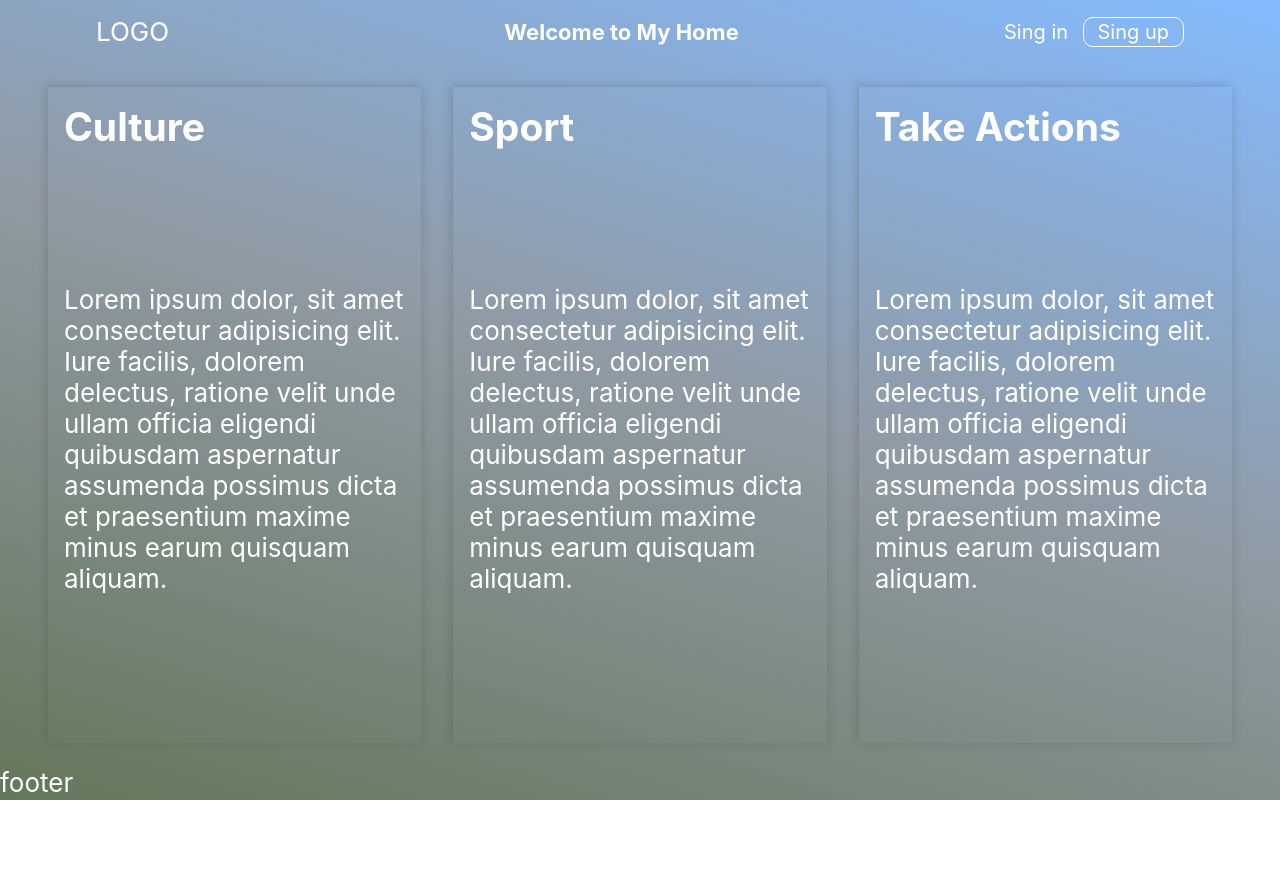
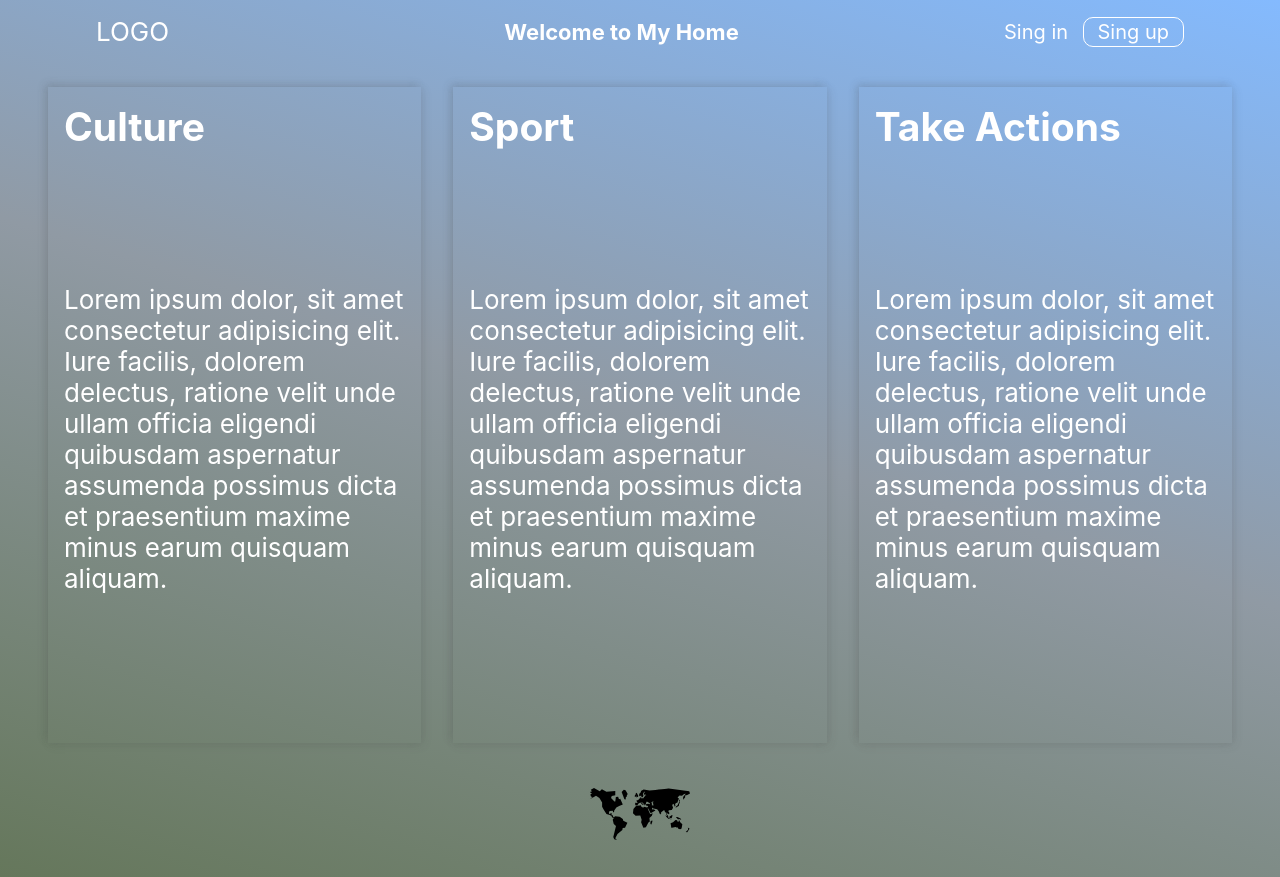
Before and after one commit to EGalinevsky/my-newProject, a React (Create React App) app: page / in a window 1280 px wide. Before the commit the page ends 800 px from the top, so only its background shows below. Built offline with nearby package versions, Linux system fonts and the light colour scheme; no server answers.

Commit message:
add svg for map and add uid to localStorage

```diff
--- a/src/App.css
+++ b/src/App.css
@@ -6,15 +6,24 @@
     rgba(144, 154, 164, 1) 52%,
     rgba(132, 186, 254, 1) 100%
   );
-  min-height: 100vh;
+  min-height: 100%;
   font-size: calc(10px + 2vmin);
+  padding-bottom: 10px;
   color: white;
 }
+/* hak for fill to svg later check */
 * {
   box-sizing: border-box;
+  transition: fill 0.1s linear;
 }
 
-p, h1, h2, h3, h4, a, input {
+p,
+h1,
+h2,
+h3,
+h4,
+a,
+input {
   display: block;
   margin-block-start: 0px;
   margin-block-end: 0px;
@@ -29,7 +38,6 @@ p, h1, h2, h3, h4, a, input {
   }
 }
 
-
 .App-link {
   color: #61d9fa;
 }
--- a/src/Pages/Authorization/Login/index.tsx
+++ b/src/Pages/Authorization/Login/index.tsx
@@ -21,6 +21,7 @@ const Login = () => {
         id: user.uid,
         token: (user as unknown as OAuthCredential).accessToken,
       }))
+      localStorage.setItem('uid', JSON.stringify(user.uid))
     } catch (error) {
       console.log(error);
     } finally {
--- a/src/Pages/Major/index.tsx
+++ b/src/Pages/Major/index.tsx
@@ -2,6 +2,8 @@ import React, { useId } from 'react'
 import Header from '../../components/Header/Header'
 import Card from './components/Card';
 import s from './styles/index.module.scss'
+import { ReactComponent as Map } from '../../assets/MapEarth.svg'
+import { Link } from 'react-router-dom';
 
 interface IUser {
     id: string;
@@ -45,7 +47,11 @@ export const Major = () => {
 
             </div>
             <footer>
-                footer
+                <div className={s.footer}>
+                    <Link to={'/map'}>
+                        <Map />
+                    </Link>
+                </div>
             </footer>
         </>
     )
--- a/src/Pages/Major/styles/card.module.scss
+++ b/src/Pages/Major/styles/card.module.scss
@@ -5,4 +5,9 @@
     color: var(--color-white);
     padding: 1rem;
     box-shadow: 0.1rem 0.1rem 0.6rem #47474727, -0.2rem -0.2rem 0.5rem #47474727;
+    transition: transform .1s linear;
 }
+
+.wrapperCard:hover{
+    transform: translate(5px, 20px);
+}
--- a/src/Pages/Major/styles/index.module.scss
+++ b/src/Pages/Major/styles/index.module.scss
@@ -1,4 +1,4 @@
-.sectionBody{
+.sectionBody {
   min-height: 88vh;
   display: grid;
   align-items: center;
@@ -6,3 +6,24 @@
   grid-gap: 2rem;
   padding: 1.5rem 3rem;
 }
+
+.footer {
+  position: relative;
+  height: 100px;
+  display: flex;
+  justify-content: center;
+  align-items: center;
+  transition: all .5s linear;
+
+  & svg:hover {
+    position: absolute;
+    top: 0;
+    left: 50%;
+    transform: translate(-50%, -30%);
+    width: 150px;
+    height: 150px;
+  }
+  & a:hover svg path {
+    fill: #666666;
+  }
+}
--- a/src/components/Form/SingIn/form.module.scss
+++ b/src/components/Form/SingIn/form.module.scss
@@ -2,7 +2,7 @@
 
 .wrapper_form {
     width: 380px;
-    min-height: 90vh;
+    min-height: 100vh;
     margin: 0 auto;
     display: flex;
     flex-direction: column;
--- a/src/components/Form/SingUp/form.module.scss
+++ b/src/components/Form/SingUp/form.module.scss
@@ -2,7 +2,7 @@
 
 .wrapper_form {
     width: 380px;
-    min-height: 90vh;
+    min-height: 100vh;
     margin: 0 auto;
     display: flex;
     padding: 40px 0;
--- a/src/styles/variable.scss
+++ b/src/styles/variable.scss
@@ -5,4 +5,7 @@
     --color-black {
         color: #000;
     }
+    --color-gray {
+        color: #4d4d4d;
+    }
 }
```
Also changed, not shown: src/assets/MapEarth.svg (added).
